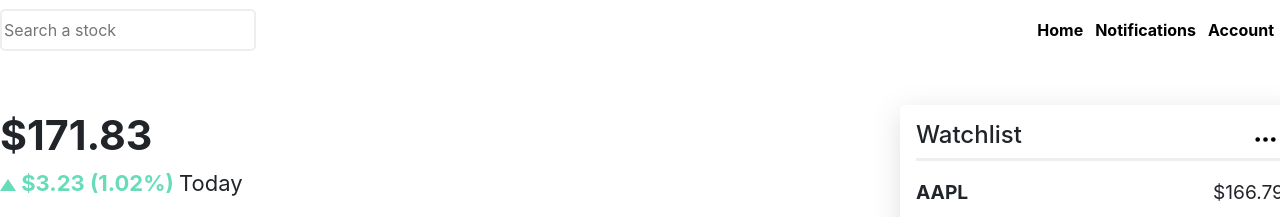
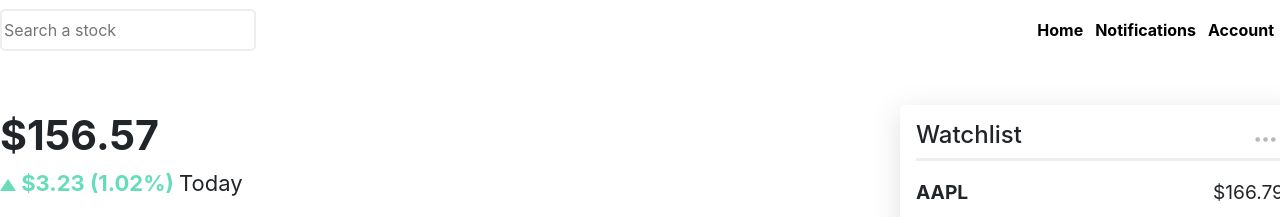
Before and after one commit to mixinmatch/stock-trading-board, a React (Create React App) app: page /dashboard in a window 1280 px wide. Shown: the top 217 px of the page. Built offline with nearby package versions, Linux system fonts and the light colour scheme.

Commit message:
change prices if select search result

```diff
--- a/src/App.js
+++ b/src/App.js
@@ -17,18 +17,23 @@ import { useState } from 'react';
 import {stockDataApple, stockDataMeta, stockDataNvidia} from './components/Data'
 
 function App() {
-  const [dataGraph, setDataGraph] = useState(stockDataApple)
+  const [dataGraph, setDataGraph] = useState(stockDataApple.graphData)
   const [renderSearch, setRenderSearch] = useState(true)
+  const [price, setPrice] = useState(stockDataApple.price)
+
 
   function handl(event) {
     let symbol = event.target.firstChild.innerText;
 
     if(symbol ==='AAPL') {
-      setDataGraph(stockDataApple)
+      setDataGraph(stockDataApple.graphData)
+      setPrice(stockDataApple.price)
     } else if(symbol ==='FB') {
-      setDataGraph(stockDataMeta)
+      setDataGraph(stockDataMeta.graphData)
+      setPrice(stockDataMeta.price)
     } else if(symbol ==='NVDA') {
-      setDataGraph(stockDataNvidia)
+      setDataGraph(stockDataNvidia.graphData)
+      setPrice(stockDataNvidia.price)
     }
     setRenderSearch(false);
   }
@@ -37,7 +42,7 @@ function App() {
     <>
     <HeaderBar handler={handl} renderSearch={renderSearch} setRenderSearch={setRenderSearch}/>
         <Routes>
-          <Route path="/dashboard" element={<SymbolDashBoard d={dataGraph}/>} />
+          <Route path="/dashboard" element={<SymbolDashBoard d={dataGraph} price={price}/>} />
           <Route path="/notifications" element={<Notifications />} />
           <Route path="/account" element={<Account />} />
         </Routes>
--- a/src/components/Data.js
+++ b/src/components/Data.js
@@ -12,8 +12,17 @@ const stockData = [
   // { symbol: 'JNJ', price: 180.92}
 ]
 
+
+class StockTicker {
+  constructor(price, upDownAmount, graphData) {
+    this.price = price
+    this.upDownAmount = upDownAmount
+    this.graphData = graphData
+  }
+}
+
 // graph data for each stock...
-export const stockDataApple = [
+export const stockDataApple = new StockTicker(156.57, 0.23, [
     {
       name: 'Page A',
       uv: 4000,
@@ -48,9 +57,9 @@ export const stockDataApple = [
         uv: 3490,
         amt: 2100,
       },
-  ];
+  ]);
 
-export const stockDataMeta = [
+export const stockDataMeta = new StockTicker(174.95, 6.00, [
     {
       name: 'Page A',
       uv: 4000,
@@ -80,9 +89,9 @@ export const stockDataMeta = [
       uv: 2390,
       amt: 2500,
     }
-  ];
+  ]);
 
-export const stockDataNvidia = [
+export const stockDataNvidia = new StockTicker(184.15, 3.73, [
     {
       name: 'Page A',
       uv: 4000,
@@ -127,7 +136,7 @@ export const stockDataNvidia = [
         uv: 3490,
         amt: 2100,
       },
-  ];
+  ]);
 
 
 export default stockData
--- a/src/components/SymbolDashBoard.js
+++ b/src/components/SymbolDashBoard.js
@@ -4,13 +4,13 @@ import WatchList from './WatchList'
 import StockGraph from './StockGraph'
 import NewsCard  from './NewsCard'
 
-const SymbolDashBoard = ({d}) => {
+const SymbolDashBoard = ({d, price=171.83}) => {
 
     const stocksWatches = [{ symbol: 'AAPL', price: 166.79 }, { symbol: 'MSFT', price: 282.69 }, { symbol: 'GOOGL', price: 2553.01}, { symbol: 'AMZN', price: 3054.41 }, { symbol: 'TSLA', price: 992.46}, { symbol: 'NVDA', price: 216.37}, { symbol: 'BRK.A', price: 518652.88 }, { symbol: 'FB', price: 212.79 }, { symbol: 'UNH', price: 539.65}, { symbol: 'JNJ', price: 180.92}]
 
     return (
         <div className="dashboard-group">
-            <Ticker isAddedToWatchList={false} companyName='Apple inc' price={171.83} changeAmount={3.23} changeDirection='UP' data={d}/>
+            <Ticker isAddedToWatchList={false} companyName='Apple inc' price={price} changeAmount={3.23} changeDirection='UP' data={d}/>
             <WatchList watches={stocksWatches}/>
         </div>
     )
--- a/src/components/WatchList.js
+++ b/src/components/WatchList.js
@@ -6,7 +6,7 @@ const WatchList = ({ watches }) => {
         <div className="watchlist" style={{boxShadow: "rgba(100, 100, 111, 0.2) 0px 7px 29px 0px"}}>
             <header className="watchlist-header">
                 <h4>Watchlist</h4>
-                <button className="watchList-header-dot-button">
+                <button className="watchList-header-dot-button" disabled>
                     <BsThreeDots size={25}/>
                 </button>
             </header>
```
